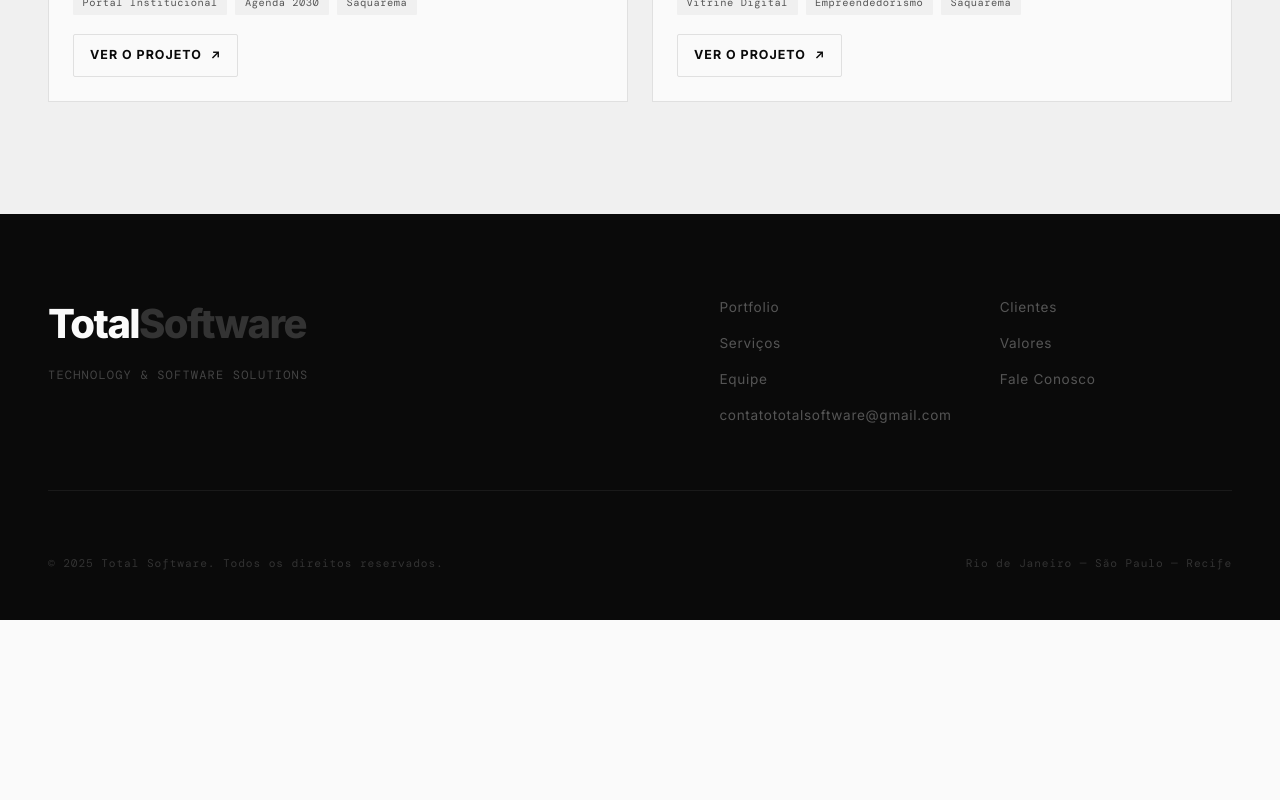
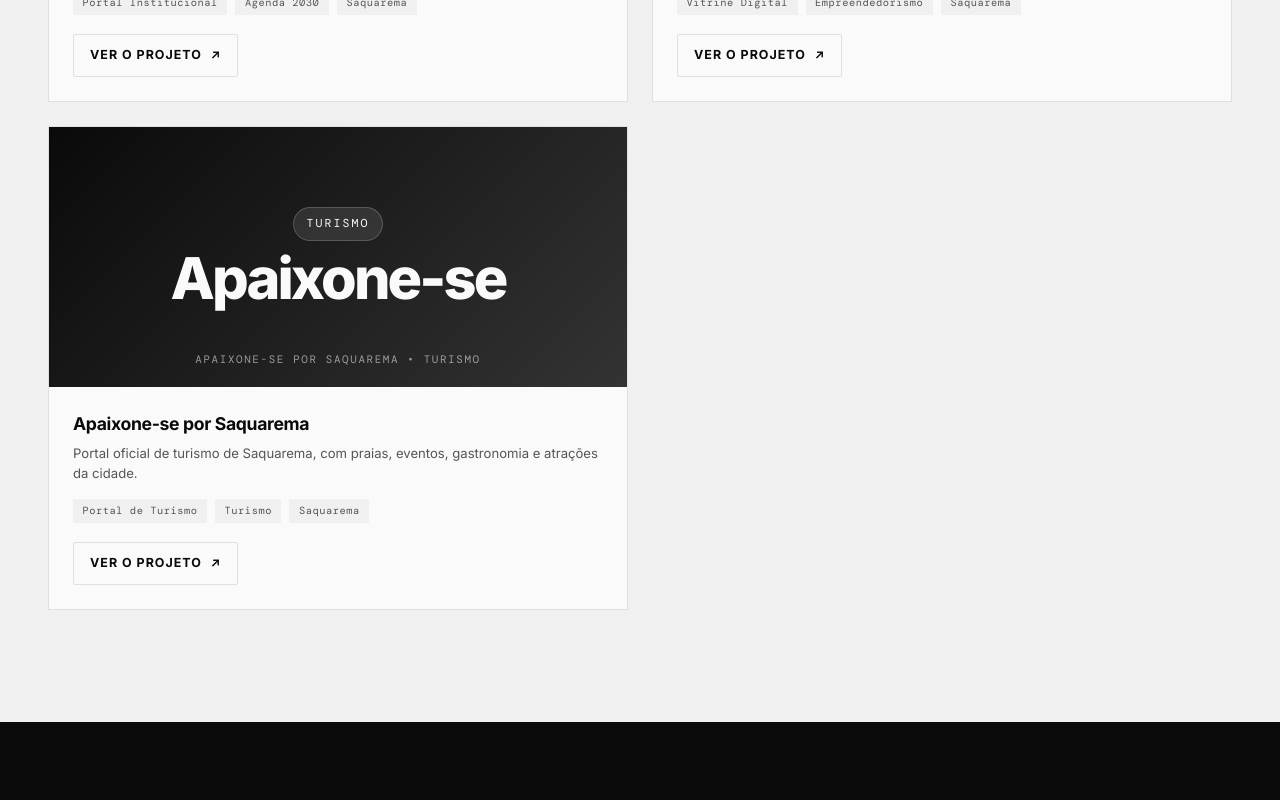
Before and after one commit to vallevinicius/TotalSoftware, a React (Vite) app: page /portfolio in a window 1280 px wide. Shown: the part 780-1580 px from the top of the page. Before the commit the page ends 1400 px from the top, so only its background shows below. Built offline with nearby package versions, Linux system fonts and the light colour scheme; no server answers; a web font is replaced by a local one.

Commit message:
feat: foto equipe, total agenda e novo portfolio

```diff
--- a/src/data/portfolioProjects.ts
+++ b/src/data/portfolioProjects.ts
@@ -61,6 +61,27 @@ export const PORTFOLIO_PROJECTS: PortfolioProject[] = [
     href: 'https://meidesaqua.saquarema.rj.gov.br/',
     images: ['/images/portfolio/mei-de-saquarema-01.png', '/images/portfolio/mei-de-saquarema-02.png'],
   },
+  {
+    slug: 'apaixone-se-saquarema',
+    title: 'Apaixone-se por Saquarema',
+    client: 'Prefeitura de Saquarema',
+    category: 'Portal de Turismo',
+    year: '2025',
+    visualClassName: 'portfolio-visual-apaixonese',
+    badge: 'Turismo',
+    wordmark: 'Apaixone-se',
+    giantLabel: 'Apaixone-se',
+    caption: 'Apaixone-se por Saquarema • Turismo',
+    description:
+      'Portal oficial de turismo de Saquarema, com praias, eventos, gastronomia e atrações da cidade.',
+    about:
+      'O Apaixone-se por Saquarema é o portal oficial de turismo da Prefeitura, feito para apresentar as belezas naturais, praias, eventos, gastronomia e atrações da cidade. Reúne roteiros e informações práticas das secretarias envolvidas para ajudar visitantes e moradores a planejar sua experiência em Saquarema.',
+    highlights: ['Praias e atrações', 'Roteiros de viagem', 'Agenda de eventos', 'Gastronomia local', 'Tradução automática'],
+    award: '',
+    tags: ['Portal de Turismo', 'Turismo', 'Saquarema'],
+    href: 'https://apaixonese.saquarema.rj.gov.br/',
+    images: [],
+  },
 ]
 
 export function getProjectBySlug(slug: string | undefined) {
--- a/src/data/produtos.ts
+++ b/src/data/produtos.ts
@@ -97,6 +97,54 @@ export const PRODUCTS: Product[] = [
       },
     ],
   },
+  {
+    slug: 'total-agenda',
+    name: 'Total Agenda',
+    category: 'SaaS de Agendamento',
+    status: 'Em breve',
+    visualClassName: 'portfolio-visual-agenda',
+    badge: 'SaaS',
+    wordmark: 'Total Agenda',
+    giantLabel: 'TotalAgenda',
+    caption: 'Agendamento sem dor de cabeça',
+    description:
+      'Sistema de agendamento online para negócios de serviço, com calendário, confirmações automáticas e gestão de clientes em um só lugar.',
+    about:
+      'O Total Agenda é um sistema de agendamento pensado para negócios de serviço em geral — barbearias, salões, clínicas, consultórios, personal trainers e afins. Centraliza a agenda de todos os profissionais, envia confirmações e lembretes automáticos para reduzir faltas, e mantém um cadastro organizado de clientes e histórico de atendimentos.',
+    highlights: [
+      'Agendamento online',
+      'Calendário centralizado por profissional',
+      'Confirmação e lembrete automático',
+      'Cadastro de clientes e histórico',
+      'Bloqueio de horários e folgas',
+      'Múltiplos profissionais e serviços',
+    ],
+    techStack: ['Next.js', 'TypeScript', 'Tailwind CSS', 'MySQL'],
+  },
+  {
+    slug: 'total-control',
+    name: 'Total Control',
+    category: 'SaaS de Gestão Empresarial',
+    status: 'Em breve',
+    visualClassName: 'portfolio-visual-control',
+    badge: 'SaaS',
+    wordmark: 'Total Control',
+    giantLabel: 'TotalControl',
+    caption: 'Controle total do seu negócio',
+    description:
+      'Sistema de gestão para o dia a dia do negócio, com ponto de venda, controle de estoque e vendas no balcão em um só lugar.',
+    about:
+      'O Total Control é um sistema de controle geral do negócio, reunindo ponto de venda (PDV), controle de estoque e vendas no balcão em uma única plataforma. Permite abrir e fechar caixa, cadastrar produtos e fornecedores, acompanhar o histórico de movimentações e gerar relatórios de vendas para ter visibilidade completa da operação.',
+    highlights: [
+      'Ponto de venda (PDV)',
+      'Controle de estoque',
+      'Vendas no balcão',
+      'Abertura e fechamento de caixa',
+      'Cadastro de produtos e fornecedores',
+      'Relatórios de vendas',
+    ],
+    techStack: ['Next.js', 'TypeScript', 'Tailwind CSS', 'MySQL'],
+  },
 ]
 
 export function getProductBySlug(slug: string | undefined) {
--- a/src/pages/Equipe.tsx
+++ b/src/pages/Equipe.tsx
@@ -4,13 +4,17 @@ const TEAM = [
   {
     initials: 'VV',
     name: 'Vinicius do Valle',
+    photo: '/images/equipe/vinicius-valle.jpg',
     roles: ['CEO, Co-founder & Desenvolvedor', 'Ganhador premio sebrae Regional de Tecnologia na Prefeitura'],
+    url: 'https://viniciusvalledev.com/',
     delay: '0s',
   },
   {
     initials: 'VD',
     name: 'Vinicius Diller',
+    photo: '/images/equipe/vinicius-diller.jpg',
     roles: ['CTO, Founder & Desenvolvedor', 'Ganhador premio sebrae Regional de Tecnologia na Prefeitura'],
+    url: 'https://vinicius-diller-portifolio.vercel.app/',
     delay: '0.1s',
   },
 ]
@@ -29,9 +33,16 @@ export default function Equipe() {
       </div>
       <div className="team-grid">
         {TEAM.map((member) => (
-          <div className="team-card reveal" style={{ transitionDelay: member.delay }} key={member.name}>
+          <a
+            href={member.url}
+            target="_blank"
+            rel="noopener noreferrer"
+            className="team-card reveal"
+            style={{ transitionDelay: member.delay }}
+            key={member.name}
+          >
             <div className="team-photo">
-              <div className="team-initials">{member.initials}</div>
+              <img src={member.photo} alt={member.name} className="team-photo-img" />
               <div className="team-photo-line"></div>
             </div>
             <div className="team-name">{member.name}</div>
@@ -40,7 +51,7 @@ export default function Equipe() {
                 {role}
               </div>
             ))}
-          </div>
+          </a>
         ))}
       </div>
     </section>
--- a/src/pages/Produtos.tsx
+++ b/src/pages/Produtos.tsx
@@ -45,22 +45,6 @@ export default function Produtos() {
             </div>
           </Link>
         ))}
-
-        <div className="portfolio-card reveal" style={{ transitionDelay: '0.35s' }}>
-          <div className="portfolio-visual portfolio-visual-logo">
-            <div className="portfolio-mei-mark">
-              <span className="portfolio-mei-badge">Total Control</span>
-              <div className="portfolio-mei-wordmark">Em breve</div>
-            </div>
-            <div className="portfolio-logo-caption" style={{ textAlign: 'center' }}>
-              Estamos preparando novidades para você
-            </div>
-          </div>
-          <div className="portfolio-meta">
-            <h3>Total Control</h3>
-            <p>Novo produto em desenvolvimento. Em breve mais detalhes por aqui.</p>
-          </div>
-        </div>
       </div>
     </section>
   )
--- a/src/style.css
+++ b/src/style.css
@@ -516,6 +516,18 @@ section.page-content {
     background: linear-gradient(135deg, #0a0a0a 0%, #454545 100%);
 }
 
+.portfolio-visual-apaixonese {
+    background: linear-gradient(135deg, #0a0a0a 0%, #333333 100%);
+}
+
+.portfolio-visual-agenda {
+    background: linear-gradient(135deg, #0a0a0a 0%, #3d3d3d 100%);
+}
+
+.portfolio-visual-control {
+    background: linear-gradient(135deg, #0a0a0a 0%, #474747 100%);
+}
+
 .portfolio-logo-image {
     width: min(100%, 140px);
     height: auto;
@@ -1022,8 +1034,11 @@ section.page-content {
 }
 
 .team-card {
+    display: block;
     cursor: none;
     text-align: center;
+    text-decoration: none;
+    color: inherit;
 }
 .team-photo {
     width: 100%;
@@ -1037,6 +1052,19 @@ section.page-content {
     transition: border-color 0.3s;
 }
 .team-card:hover .team-photo { border-color: #444; }
+
+.team-photo-img {
+    width: 100%;
+    height: 100%;
+    object-fit: cover;
+    object-position: center 15%;
+    filter: grayscale(100%);
+    transition: filter 0.3s, transform 0.4s cubic-bezier(0.16,1,0.3,1);
+}
+.team-card:hover .team-photo-img {
+    filter: grayscale(0%);
+    transform: scale(1.04);
+}
 
 .team-initials {
     font-size: 3rem;
```
Also changed, not shown: public/images/equipe/vinicius-diller.jpg (added), public/images/equipe/vinicius-valle.jpg (added).
